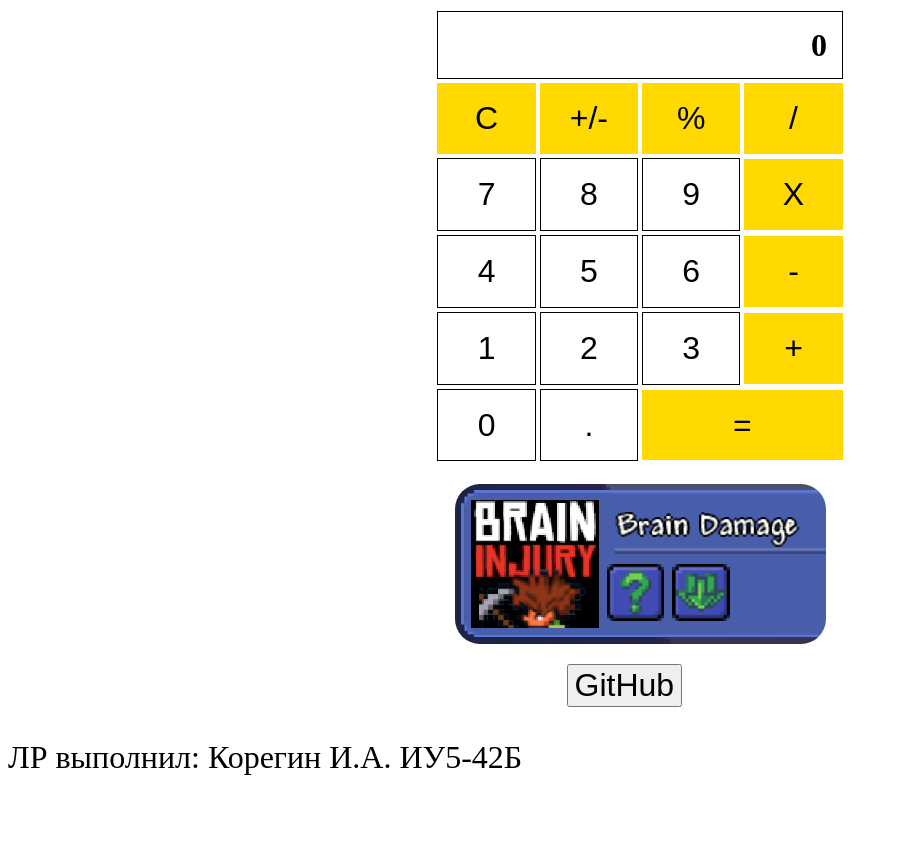
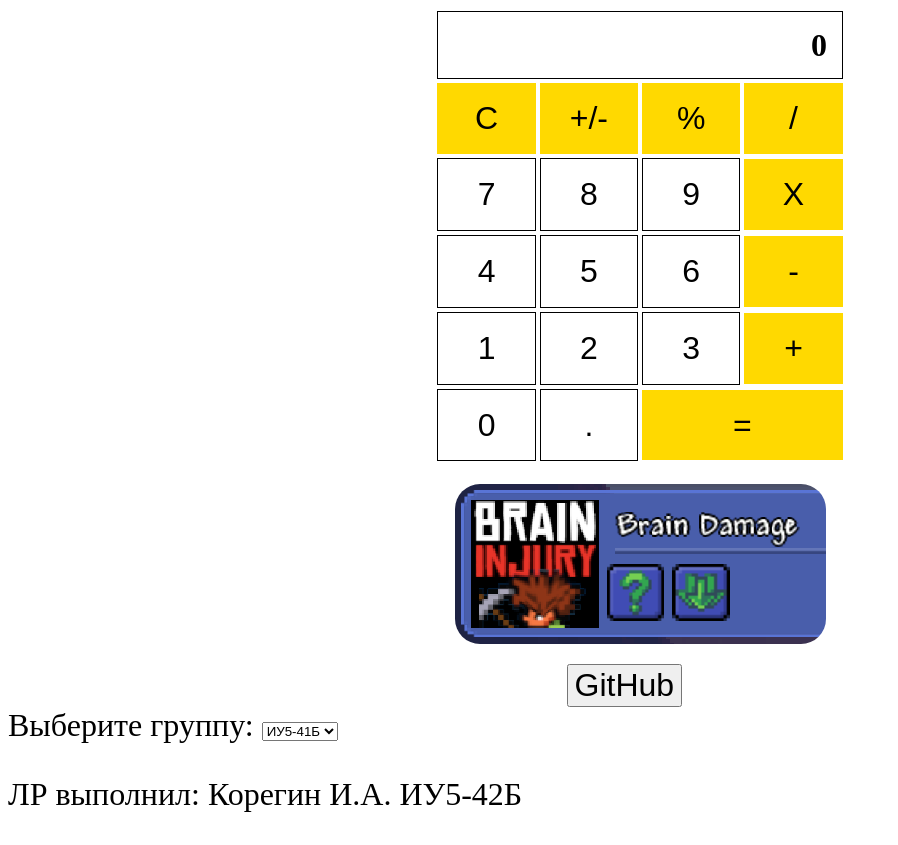
Before and after one commit to arrgn/PSP_Koregin_IU5-42B, a plain HTML site: page calculator.html in a window 1280 px wide. Shown: the whole page, without its empty margins (0-898 px from the left). Before the commit the page ends 808 px from the top, so only its background shows below. Drawn offline with Linux system fonts and the light colour scheme.

Commit message:
selection

```diff
--- a/calculator.html
+++ b/calculator.html
@@ -51,6 +51,15 @@
     <form action="https://github.com/arrgn/PSP_Koregin_IU5-42B" class="ghbtn">
       <input type="submit" value="GitHub" />
     </form>
+    <label for="groups">Выберите группу:</label>
+    <select name="groups" id="groups">
+      <option value="IU5-41B">ИУ5-41Б</option>
+      <option value="IU5-42B">ИУ5-42Б</option>
+      <option value="IU5-43B">ИУ5-43Б</option>
+      <option value="IU5-44B">ИУ5-44Б</option>
+      <option value="IU5-45B">ИУ5-45Б</option>
+      <option value="IU5-46B">ИУ5-46Б</option>
+    </select>
   </body>
   <footer>
     <p>ЛР выполнил: Корегин И.А. ИУ5-42Б</p>
```
